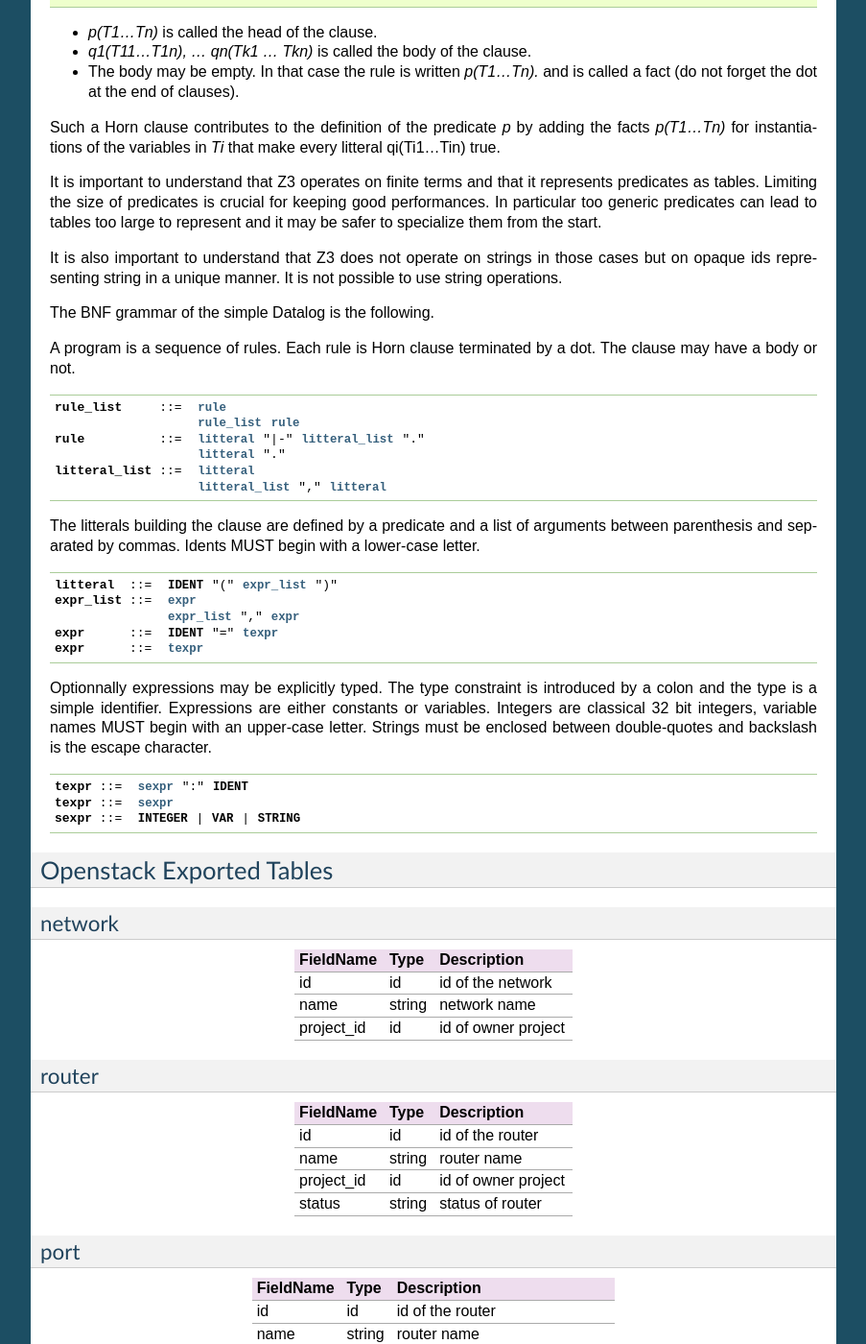
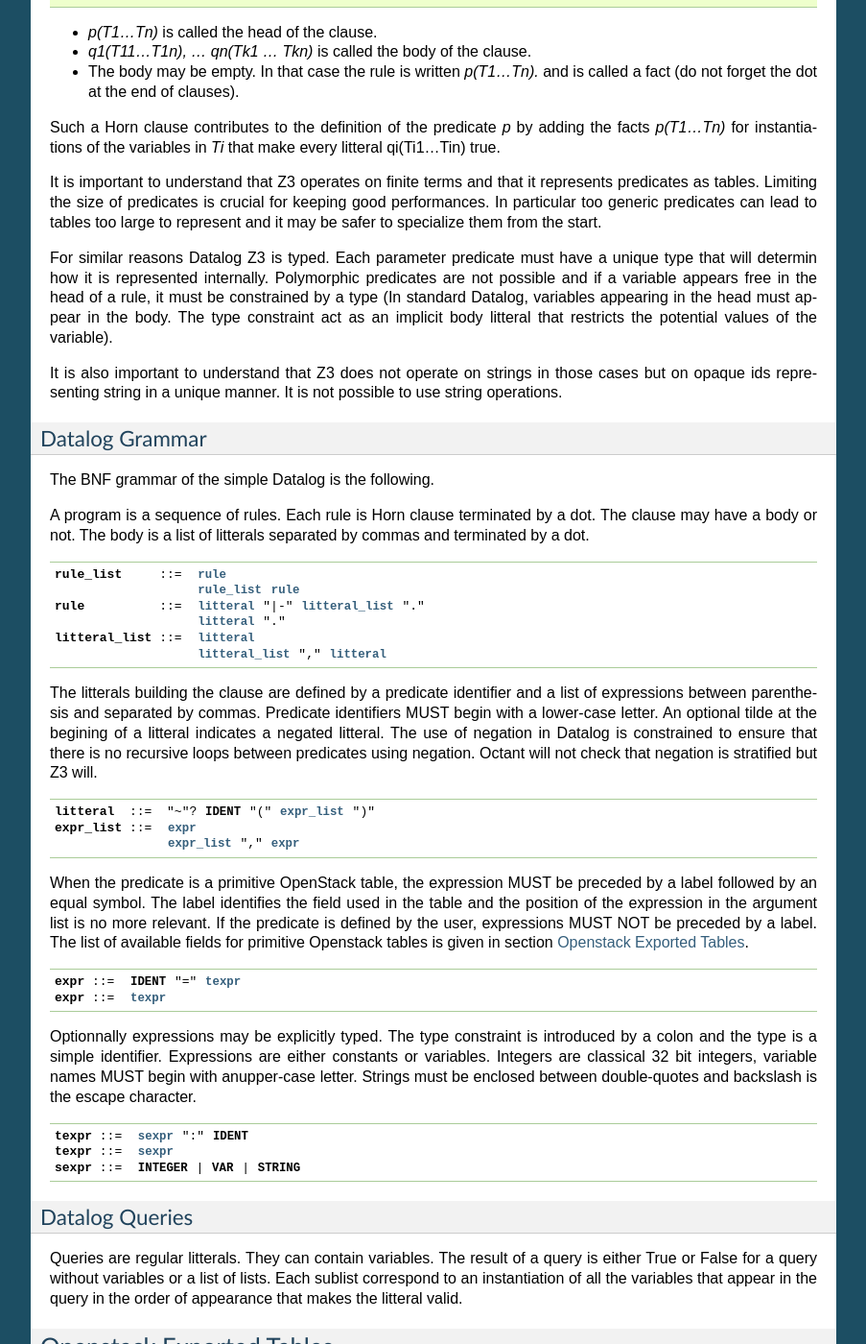
Before and after one commit to Orange-OpenSource/octant, a Sphinx documentation site: the page built from doc/source/user/index.rst, in a window 1280 px wide and 1400 px high, scrolled down 1087 px. Shown: the whole window at 96% size, without its empty margins (198-1101 px from the left). Built offline with Sphinx 7.4.7, drawn with Linux system fonts in a browser that asks for light colours; some of the changed text lies outside the part shown.

Commit message:
More primitive tables.

```diff
--- a/doc/source/user/index.rst
+++ b/doc/source/user/index.rst
@@ -44,6 +44,7 @@
 --------------------
 The Datalog Language
 --------------------
+
 Datalog is a fragment of Prolog. Datalog operates on literals. A literal is an
 atomic formula or its negation. An atomic formula is a term like `p(T1,...Tn)`
 where `p` is a predicate and `Ti` are either variables or constants
@@ -74,14 +75,25 @@
 In particular too generic predicates can lead to tables too large to represent
 and it may be safer to specialize them from the start.
 
+For similar reasons Datalog Z3 is typed. Each parameter predicate must have a
+unique type that will determin how it is represented internally. Polymorphic
+predicates are not possible and if a variable appears free in the head of a
+rule, it must be constrained by a type (In standard Datalog, variables
+appearing in the head must appear in the body. The type constraint act as an
+implicit body litteral that restricts the potential values of the variable).
+
 It is also important to understand that Z3 does not operate on strings in those
-cases but on opaque ids representing string in a unique manner. It is not possible
-to use string operations.
+cases but on opaque ids representing string in a unique manner. It is not
+possible to use string operations.
+
+Datalog Grammar
+===============
 
 The BNF grammar of the simple Datalog is the following.
 
 A program is a sequence of rules. Each rule is Horn clause terminated by a dot.
-The clause may have a body or not.
+The clause may have a body or not. The body is a list
+of litterals separated by commas and terminated by a dot.
 
 .. productionlist::
    rule_list: `rule`
@@ -91,21 +103,35 @@
    litteral_list : `litteral`
                  : `litteral_list` "," `litteral`
 
-The litterals building the clause are defined by a predicate and a list of
-arguments between parenthesis and separated by commas. Idents MUST begin with
-a lower-case letter.
+The litterals building the clause are defined by a predicate identifier and
+a list of expressions between parenthesis and separated by commas. Predicate
+identifiers MUST begin with a lower-case letter.
+An optional tilde at the begining of a litteral indicates a negated litteral.
+The use of negation in Datalog is constrained to ensure that there is no
+recursive loops between predicates using negation.
+Octant will not check that negation is stratified but Z3 will.
 
 .. productionlist::
-   litteral : `IDENT` "(" `expr_list` ")"
+   litteral : "~"? `IDENT` "(" `expr_list` ")"
    expr_list : `expr`
              : `expr_list` "," `expr`
+
+When the predicate is a primitive OpenStack table, the expression MUST be
+preceded by a label followed by an equal symbol.
+The label identifies the field used in the table and the position of the
+expression in the argument list is no more relevant.
+If the predicate is defined by the user, expressions MUST NOT be preceded
+by a label. The list of available fields for primitive Openstack tables is
+given in section :ref:`exported-tables`.
+
+.. productionlist::
    expr : `IDENT` "=" `texpr`
    expr : `texpr`
 
-Optionnally expressions may be explicitly typed. The type constraint is introduced
-by a colon and the type is a simple identifier. Expressions are either constants
-or variables. Integers are classical 32 bit integers, variable names MUST begin with an
-upper-case letter.
+Optionnally expressions may be explicitly typed. The type constraint is
+introduced by a colon and the type is a simple identifier. Expressions are
+either constants or variables. Integers are classical 32 bit integers,
+variable names MUST begin with anupper-case letter.
 Strings must be enclosed between double-quotes and backslash is the escape
 character.
 
@@ -113,6 +139,15 @@
    texpr : `sexpr` ":" `IDENT`
    texpr : `sexpr`
    sexpr : `INTEGER` | `VAR` | `STRING`
+
+Datalog Queries
+===============
+Queries are regular litterals. They can contain variables. The result of
+a query is either True or False for a query without variables or a list of
+lists. Each sublist correspond to an instantiation of all the variables that
+appear in the query in the order of appearance  that makes the litteral valid.
+
+.. _exported-tables:
 
 -------------------------
 Openstack Exported Tables
@@ -235,3 +270,23 @@
 
 A query will typically be `connectName1(X)` and will give back all the networks
 connected.
+
+Now we can define two sets of roots (`root1` and `root2`) and two associated
+`connect1` and `connect2` predicates. `root1` could be for example our
+production networks and `root2` our test networks.
+
+We would like to check if there exists VMs attached to a
+network linked to `root1` and a network linked to `root2`. Here is the
+predicate that checks such double attachments:
+
+.. code-block:: console
+
+    connectVM1(X) :- port(id=Z, network_id=Y, device_id=X), connect1(Y).
+    connectVM2(X) :- port(id=Z, network_id=Y, device_id=X), connect2(Y).
+
+    doubleAttach(Y):- connectVM1(X), connectVM2(X), server(id=X, name=Y).
+
+`connectVM1` and `connectVM2` define devices that are connected to respectively
+`root1` and `root2`.
+`doubleAttach` gives back the name of the VMs members of both groups. We use
+the `server` primitive predicate to find the name of the VM.
```
Also changed, not shown: 1 other file.
